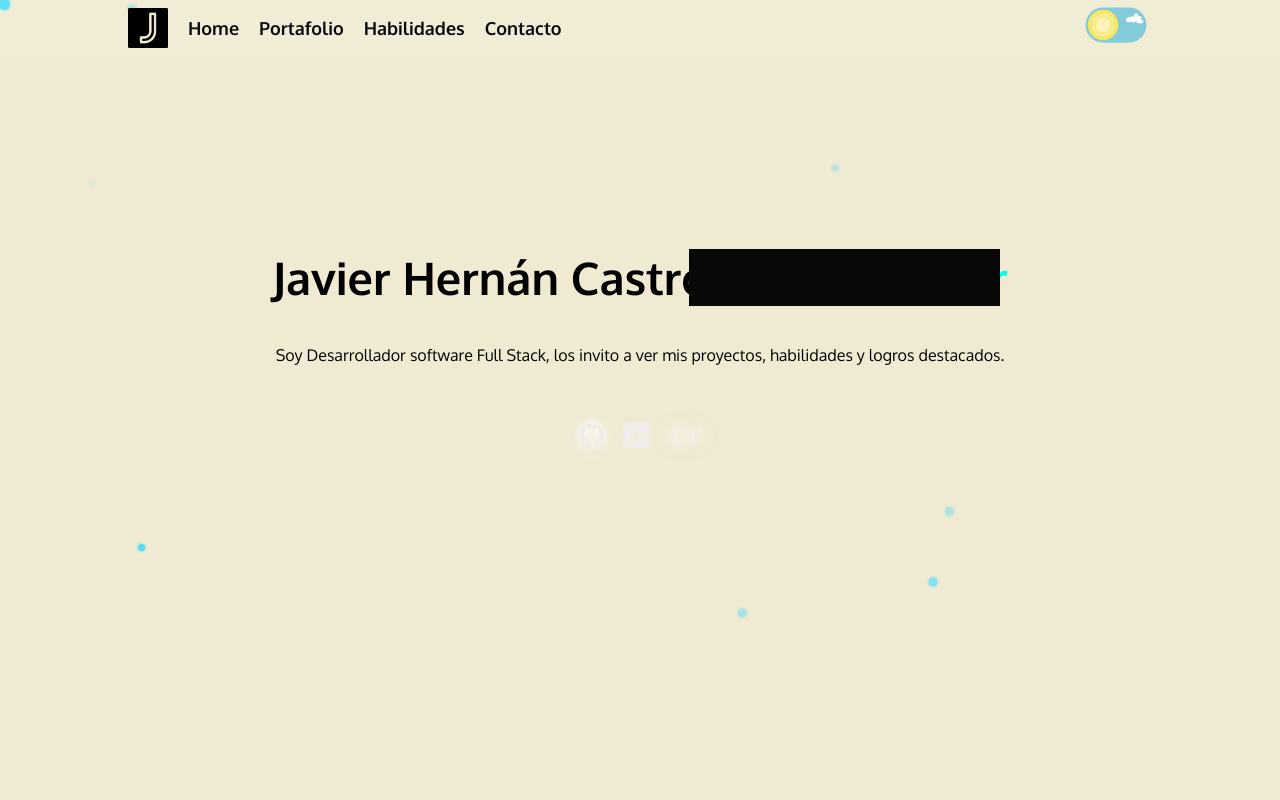
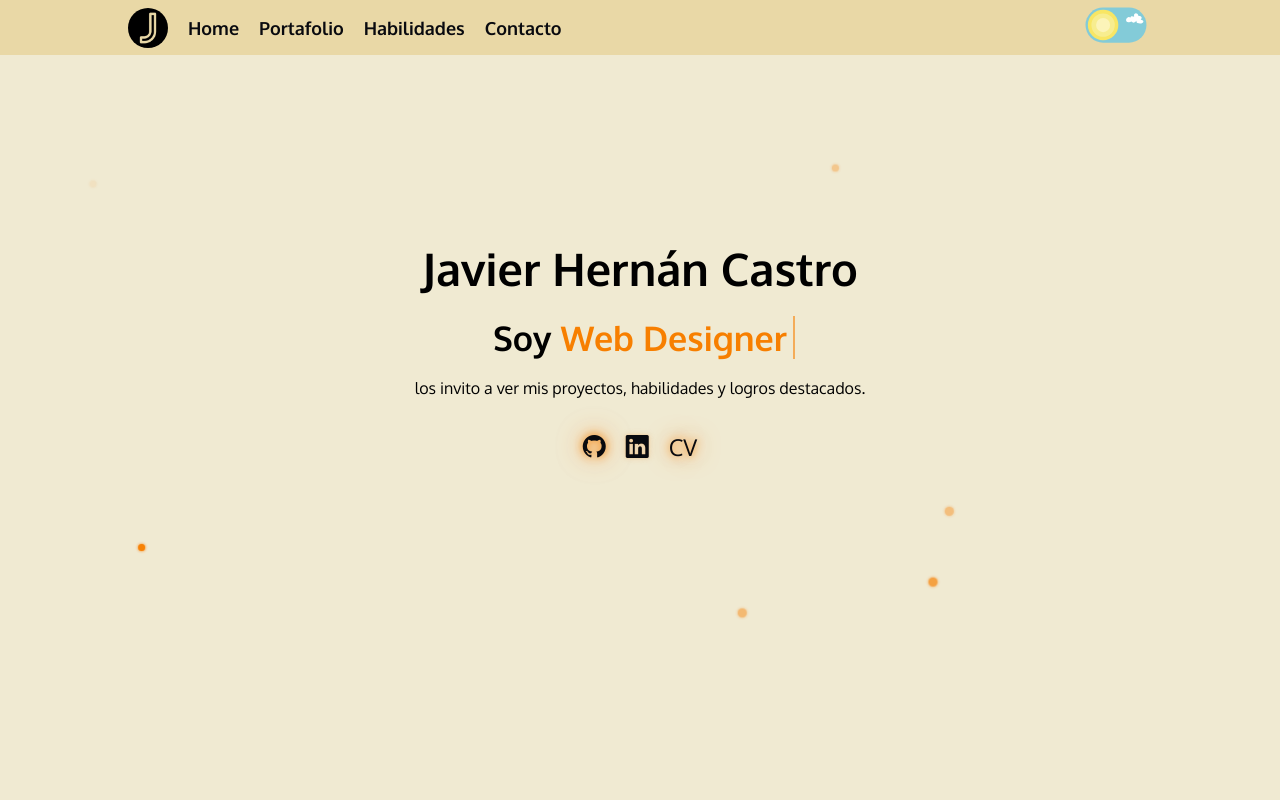
Before and after one commit to javierh-castro/web-perfil, a React (Vite) app: page / in a window 1280 px wide. Shown: the top 800 px of the page. Built offline with nearby package versions, Linux system fonts and the light colour scheme.

Commit message:
Sixth commit

```diff
--- a/src/App.css
+++ b/src/App.css
@@ -2,8 +2,10 @@
 
 :root {
   --color-primary: #090a0f;
-  --bg-color: #080808;
-  --main-color: #00ffee;
+  --bg-color: #f0ead2;
+  --main-color: #f77f00;
+  --background-color: #f77f00;
+  --background2-color: #e9d8a6;
 }
 
 * {
@@ -19,10 +21,14 @@ html {
 
 .dark-mode {
   background-color: #090a0f;
-  transition: all 1.1s ease;
   --color-primary: #fff;
   --color-second: #090a0f4e;
+  --main-color: #00ffee;
+  --background-color: #00ffee;
+  --background2-color: rgba(255, 255, 255, 0.1);
+  --bg-color: #090a0f;
   color: #f1ebeb;
+  transition: all 0.5s ease;
 }
 
 body {
@@ -31,11 +37,10 @@ body {
 }
 
 .nav {
-  background-color: rgba(255, 255, 255, 0.1);
+  background-color: var(--background2-color);
   display: flex;
   align-items: center;
   justify-content: space-between;
-
   font-size: 18px;
   transition: all 0.5s ease;
   position: fixed;
@@ -51,6 +56,7 @@ body {
 .imagen-perfil {
   height: 40px;
   width: 40px;
+  border-radius: 25px;
 }
 
 .nav-links li a {
@@ -84,6 +90,7 @@ body {
 }
 
 .nav-links li a {
+  border-radius: 4px;
   color: var(--color-primary);
   text-decoration: none;
   font-weight: bold;
@@ -91,33 +98,85 @@ body {
 }
 
 .nav-links li a:hover {
-  padding: 5px 10px;
-  background: #d62828;
-  border-radius: 12px;
+  background-color: var(--background-color);
+  box-shadow: 0 0 10px var(--background-color), 0 0 20px var(--background-color),
+    0 0 20px var(--background-color);
+  color: #434343;
 }
 
 .dynamic {
-  display: flex;
   margin-right: 10%;
-  align-items: center;
+  display: grid;
+  place-items: center;
 }
 
-/* .contact-button {
-  padding: 0px 15px;
-  font-size: 1em;
-  border-radius: 10px;
-  border: 3px solid #0001;
-  background: #2c628f;
-  animation: wobble-horizontal-bottom 0.8s linear both;
-}
-.contact-button a {
-  color: var(--color-primary);
-  text-decoration: none;
+/*--------Boton-Modo-Dark------------*/
+#theme-toggle-button {
+  font-size: 10px;
+  position: relative;
+  display: inline-block;
+  width: 7em;
+  cursor: pointer;
 }
 
-.contact-button:hover {
-  background: #0b7dda;
-} */
+
+#toggle {
+  opacity: 0;
+  width: 0;
+  height: 0;
+}
+
+#container,
+#patches,
+#stars,
+#button,
+#sun,
+#moon,
+#cloud {
+  transition-property: all;
+  transition-timing-function: cubic-bezier(0.4, 0, 0.2, 1);
+  transition-duration: 0.25s;
+}
+
+#toggle:checked + svg #container {
+  fill: #2b4360;
+}
+
+#toggle:checked + svg #button {
+  transform: translate(28px, 2.333px);
+}
+
+#sun {
+  opacity: 1;
+}
+
+#toggle:checked + svg #sun {
+  opacity: 0;
+}
+
+#moon {
+  opacity: 0;
+}
+
+#toggle:checked + svg #moon {
+  opacity: 1;
+}
+
+#cloud {
+  opacity: 1;
+}
+
+#toggle:checked + svg #cloud {
+  opacity: 0;
+}
+
+#stars {
+  opacity: 0;
+}
+
+#toggle:checked + svg #stars {
+  opacity: 1;
+}
 
 /*--------------------------*/
 .nav-toggle {
@@ -138,10 +197,10 @@ body {
   border-bottom: 1.5px solid rgba(255, 255, 255, 0.2);
 }
 
-.nav.active li a:hover {
-  background: #d62828;
+/* .nav.active li a:hover {
+  background: #20e2d7;
   color: #fff;
-}
+} */
 
 /*--------------------------*/
 
@@ -173,8 +232,8 @@ body {
 .particle {
   position: absolute;
   border-radius: 50%;
-  background-color: #4eddfc;
-  box-shadow: 0 0 3px #4eddfc;
+  background-color: var(--background-color);
+  box-shadow: 0 0 3px var(--background-color);
   animation-duration: 60s;
   animation-iteration-count: infinite;
 }
@@ -284,18 +343,98 @@ body {
   /* font-size: 32px; */
 }
 
+/*-----Escritura-automatica----------*/
+.text-animation {
+  font-size: 34px;
+  font-weight: 600;
+  min-width: 280px;
+}
+.text-animation span {
+  position: relative;
+}
+.text-animation span::before {
+  content: "Web Developer";
+  color: var(--main-color);
+  animation: words 20s infinite;
+}
+.text-animation span::after {
+  content: "";
+  background-color: var(--bg-color);
+  position: absolute;
+  width: calc(100% + 8px);
+  height: 100%;
+  border-left: 3px solid var(--bg-color);
+  right: -8px;
+  animation: cursor 0.6s infinite, typing 20s steps(14) infinite;
+}
+
+@keyframes cursor {
+  to {
+    border-left: 2px solid var(--main-color);
+  }
+}
+@keyframes words {
+  0%,
+  20% {
+    content: "Frontend Designer";
+  }
+  21%,
+  40% {
+    content: "Web Designer";
+  }
+  41%,
+  60% {
+    content: "UI / UX Designer";
+  }
+  61%,
+  80% {
+    content: "Web Developer";
+  }
+  81%,
+  100% {
+    content: "Software Tester";
+  }
+}
+
+@keyframes typing {
+  10%,
+  15%,
+  30%,
+  35%,
+  50%,
+  55%,
+  70%,
+  75%,
+  90%,
+  95% {
+    width: 0;
+  }
+  5%,
+  20%,
+  25%,
+  40%,
+  45%,
+  60%,
+  65%,
+  80%,
+  85% {
+    width: calc(100% + 8px);
+  }
+}
+
 .links-perfil {
   margin-top: 15px;
   gap: 20px;
   display: flex;
   align-items: center;
   justify-content: center;
-  text-shadow: 0 0 8px #fff, 0 0 25px #fff, 0 0 40px #f3f3f39d;
+  text-shadow: 0 0 8px var(--background-color), 0 0 25px var(--background-color),
+    0 0 40px #f3f3f39d;
 }
 
 .links-perfil a {
-  font-size: 25px;
-  color: #f1ebeb;
+  font-size: 23px;
+  color: var(--color-primary);
 }
 
 .github {
@@ -328,7 +467,7 @@ body {
   font-size: 40px;
   padding: 20px 0px;
   margin: 50px 0px;
-  color: #ee964b;
+  color: var(--main-color);
 }
 
 .projects {
@@ -366,7 +505,6 @@ body {
 .picture {
   width: 90%;
   height: 175px;
-  /* background: green; */
 
   gap: 15px 0px;
   display: flex;
@@ -388,18 +526,18 @@ body {
   justify-content: space-between;
 }
 .description h2 {
-  color: #f77f00;
+  color: var(--main-color);
 }
 
 .card ul a {
   margin: 5px;
   padding: 4px 13px;
-  background: #f77f00;
-  border: none;
+  /* background: var(--background-color); */
+  border: 2px solid var(--background-color);
   border-radius: 50px;
   cursor: pointer;
   font-size: 14px;
-  color: #090a0f;
+  color: var(--background-color);
 }
 
 /* ----------------- */
@@ -574,17 +712,14 @@ footer {
   font-size: 27px;
 }
 
+.contact a{
+  color: var(--color-primary);
+}
+
 #toggle {
   display: none;
 }
-#label_toggle {
-  position: absolute;
-  top: 10px;
-  right: 10px;
-  cursor: pointer;
-  font-size: 30px;
-  color: yellow;
-}
+
 /*alsjdl*/
 .row {
   margin-top: 50px;
@@ -593,211 +728,3 @@ footer {
   height: 50px;
   width: 50px;
 }
-
-/* span {
-  margin: -4px;
-  width: 5px;
-  height: 20px;
-  background-color: #fff;
-  border-radius: 5px;
-  animation: move 1.1s infinite ease-in-out;
-} */
-/* span:nth-of-type(1) {
-  transform-origin: bottom;
-  transform: rotate(-45deg);
-}
-span:nth-of-type(2) {
-  transform-origin: bottom;
-  transform: rotate(45deg);
-}
-@keyframes move {
-  0% {
-    margin-top: 0;
-  }
-  50% {
-    margin-top: 20px;
-  }
-  100% {
-    margin-top: 0;
-  }
-}
-
-.label-check {
-  width: 73px;
-  height: 33px;
-  position: relative;
-  display: block;
-  background: #ebebeb;
-  border-radius: 200px;
-  box-shadow: inset 0px 5px 25px rgba(0, 0, 0, 0.4),
-    inset 0px -5px 15px rgba(255, 255, 255, 0.4);
-  cursor: pointer;
-}
-
-.label-check:after {
-  content: "";
-  width: 30px;
-  height: 27px;
-  position: absolute;
-  top: 3px;
-  left: 3px;
-  background: linear-gradient(180deg, #ffcc89, #d8860b);
-  border-radius: 180px;
-  box-shadow: 0px 5px 10px rgba(0, 0, 0, 0.2);
-  transition: 1s;
-}
-
-.input-check {
-  width: 0;
-  height: 0;
-  visibility: hidden;
-}
-
-.input-check:checked + .label-check {
-  background: #242424;
-}
-
-.input-check:checked + .label-check:after {
-  left: 70px;
-  transform: translate(-100%);
-  background: linear-gradient(180deg, #777, #3a3a3a);
-}
-.label-check:active:after {
-  width: 30px;
-}
-
-.label-check .fa-sun {
-  position: absolute;
-  margin-left: 8px;
-  width: 10px;
-  top: 8px;
-  z-index: 10;
-}
-
-.label-check .fa-moon {
-  position: absolute;
-  margin-left: 48px;
-  width: 10px;
-  top: 8px;
-  z-index: 10;
-} */
-
-/* The switch - the box around the slider */
-#theme-toggle-button {
-  font-size: 10px;
-  position: relative;
-  display: inline-block;
-  width: 7em;
-  cursor: pointer;
-}
-
-/* Hide default HTML checkbox */
-#toggle {
-  opacity: 0;
-  width: 0;
-  height: 0;
-}
-
-#container,
-#patches,
-#stars,
-#button,
-#sun,
-#moon,
-#cloud {
-  transition-property: all;
-  transition-timing-function: cubic-bezier(0.4, 0, 0.2, 1);
-  transition-duration: 0.25s;
-}
-
-/* night sky background */
-#toggle:checked + svg #container {
-  fill: #2b4360;
-}
-
-/* move button to right when checked */
-#toggle:checked + svg #button {
-  transform: translate(28px, 2.333px);
-}
-
-/* show/hide sun and moon based on checkbox state */
-#sun {
-  opacity: 1;
-}
-
-#toggle:checked + svg #sun {
-  opacity: 0;
-}
-
-#moon {
-  opacity: 0;
-}
-
-#toggle:checked + svg #moon {
-  opacity: 1;
-}
-
-/* show or hide background items on checkbox state */
-#cloud {
-  opacity: 1;
-}
-
-#toggle:checked + svg #cloud {
-  opacity: 0;
-}
-
-#stars {
-  opacity: 0;
-}
-
-#toggle:checked + svg #stars {
-  opacity: 1;
-}
-
-.text-animation {
-  font-size: 34px;
-  font-weight: 600;
-  min-width: 280px;
-}
-.text-animation span {
-  position: relative;
-}
-.text-animation span::before {
-  content: "Web Developer";
-  color: var(--main-color);
-  animation: words 20s infinite;
-}
-.text-animation span::after {
-  content: "";
-  background-color: var(--bg-color);
-  position: absolute;
-  width: calc(100% + 8px);
-  height: 100%;
-  border-left: 3px solid var(--bg-color);
-  right: -8px;
-}
-.text-animation span::after {
-  content: "";
-  background-color: var(--bg-color);
-  position: absolute;
-  width: calc(100% + 8px);
-  height: 100%;
-  border-left: 3px solid var(--bg-color);
-  right: 8px;
-  animation: cursor 0.6s infinite, typing 20s steps (14) infinite;
-}
-@keyframes cursor {
-  to {
-    border-left: 2px solid var(--main-color);
-  }
-}
-@keyframes words {
-  0%,
-  20% {
-    content: "Frontend Designer";
-  }
-  21%,
-  40% {
-    content: "Web Designer";
-  }
-}
--- a/src/App.tsx
+++ b/src/App.tsx
@@ -104,11 +104,6 @@ function App() {
             </li>
           </ul>
           <div className="dynamic">
-            {/* <input
-              type="checkbox"
-              className="input-check"
-              id="darkmode-toggle"
-            /> */}
             <label id="theme-toggle-button">
               <input type="checkbox" id="toggle" onClick={darkMode} />
               <svg
@@ -320,10 +315,12 @@ function App() {
       <main className="main">
         <section className="home">
           <div className="titulo">
-            <h1 className="text-animation">Javier Hernán Castro<span></span></h1>
+            <h1>Javier Hernán Castro</h1>
+            <h3 className="text-animation">
+              Soy <span></span>
+            </h3>
             <p>
-              Soy Desarrollador software Full Stack, los invito a ver mis
-              proyectos, habilidades y logros destacados.
+              los invito a ver mis proyectos, habilidades y logros destacados.
             </p>
             <div className="links-perfil">
               <p className="github">
```
